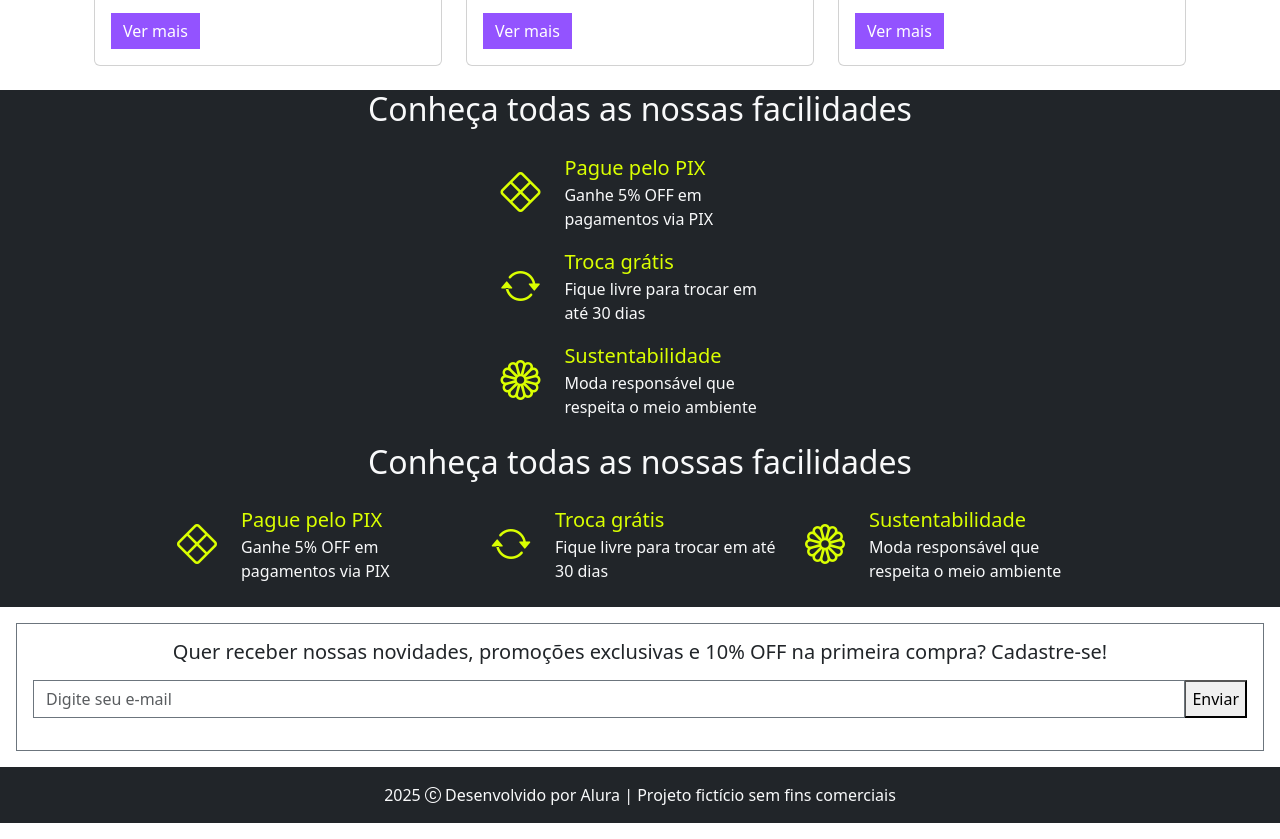
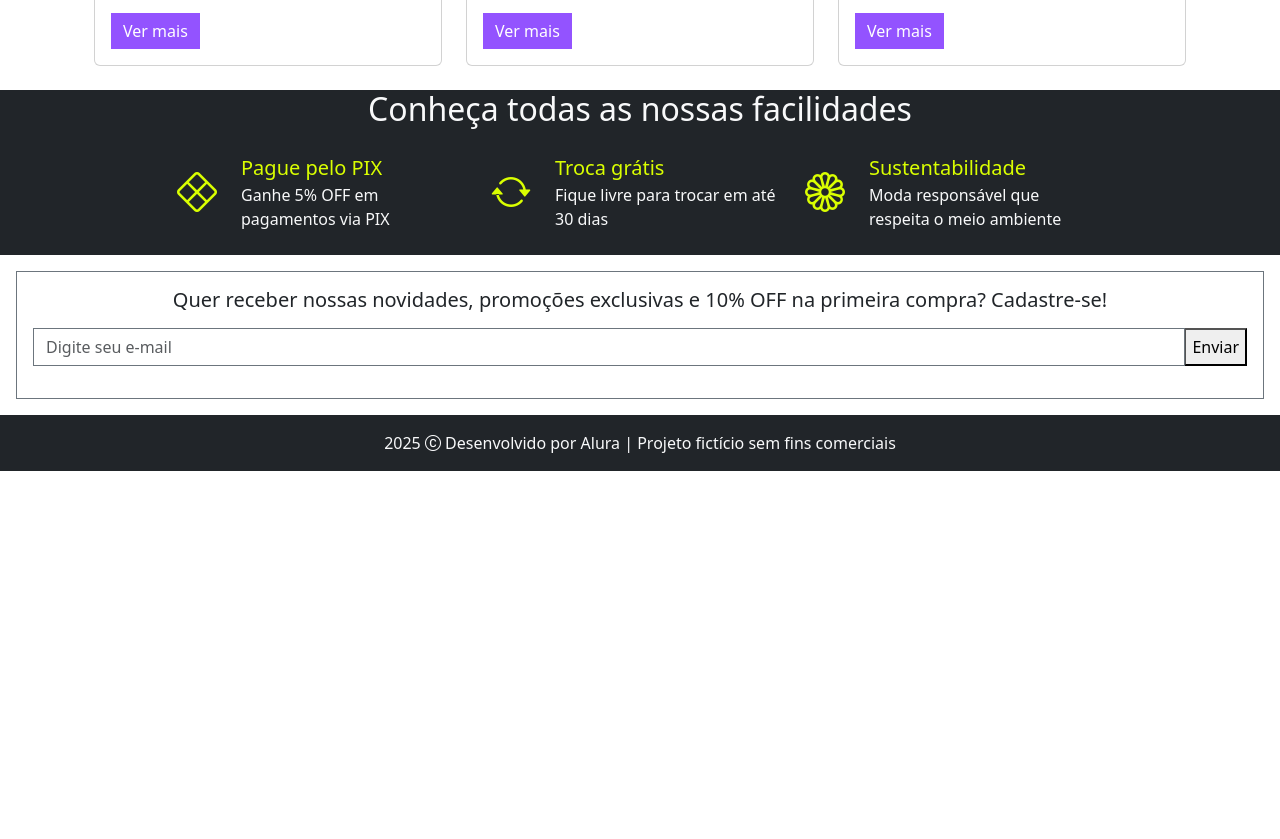
Before and after one commit to feliven/bootstrap5-crie-uma-landing-page-responsiva, a plain HTML site: page index.html in a window 1280 px wide. Shown: the part 1774-2613 px from the top of the page. After the commit the page ends 2261 px from the top, so only its background shows below. Drawn offline with Linux system fonts and the light colour scheme.

Commit message:
faz com que apenas uma seção Facilidades fique visível dependendo do tamanho de tela

```diff
--- a/index.html
+++ b/index.html
@@ -436,7 +436,8 @@
       </div>
     </div>
 
-    <section class="pb-4 bg-dark">
+    <!-- Mobile version: visible only on small screens -->
+    <section class="pb-4 bg-dark d-md-none">
       <h2 class="text-center mb-4 text-light">Conheça todas as nossas facilidades</h2>
       <div class="container d-flex justify-content-center">
         <div class="row gy-3 justify-content-center">
@@ -475,7 +476,8 @@
       </div>
     </section>
 
-    <section class="pb-4 bg-dark">
+    <!-- Tablet/Desktop version: hidden on small screens, visible on md and up -->
+    <section class="pb-4 bg-dark d-none d-md-block">
       <h2 class="text-center mb-4 text-light">Conheça todas as nossas facilidades</h2>
       <div class="container d-flex justify-content-center">
         <div class="row gy-3 justify-content-center">
@@ -527,6 +529,7 @@
         </div>
       </div>
     </section>
+
     <form class="border border-secondary m-3 p-3 text-center">
       <h5>Quer receber nossas novidades, promoções exclusivas e 10% OFF na primeira compra? Cadastre-se!</h5>
       <div class="input-group my-3">
```
